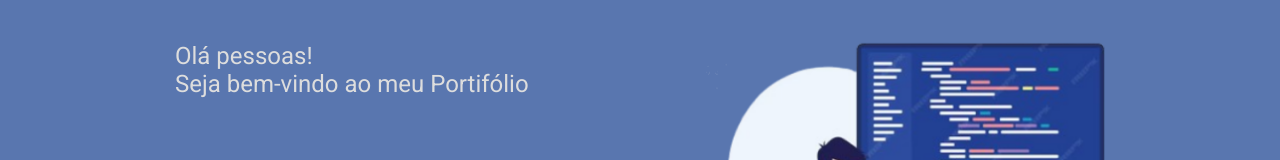
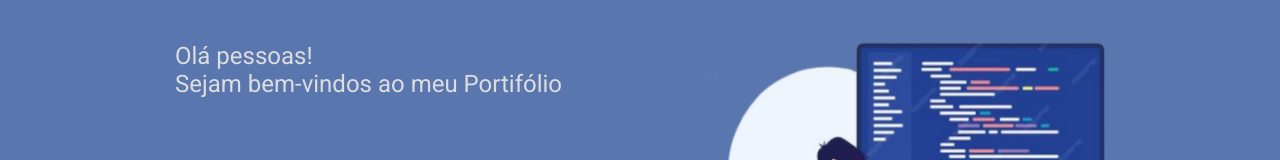
Before and after one commit to renanberton/portfolio, a React (Create React App) app: page / in a window 1280 px wide. Shown: the part 216-376 px from the top of the page. Built offline with nearby package versions, Linux system fonts and the light colour scheme; a web font is replaced by a local one.

Commit message:
Ajuste de semântica no texto da tela inicial

```diff
--- a/src/pages/Home/Home.js
+++ b/src/pages/Home/Home.js
@@ -24,7 +24,7 @@ function Home() {
       <div className="main">
         <div className="box1">
           <span>Olá pessoas!</span>
-          <span>Seja bem-vindo ao meu Portifólio</span>
+          <span>Sejam bem-vindos ao meu Portifólio</span>
           <div className='box-button'>
             <button onClick={() => scrollToSection('about')}>Sobre mim</button>
             <div className='box-social'>
```
